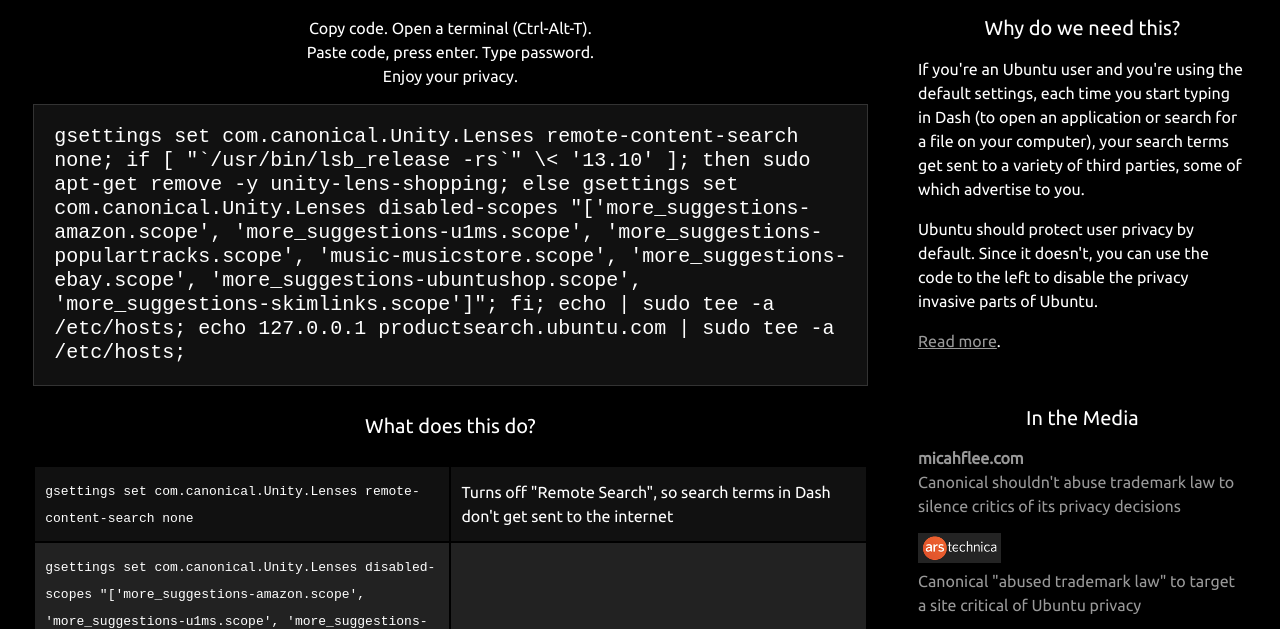
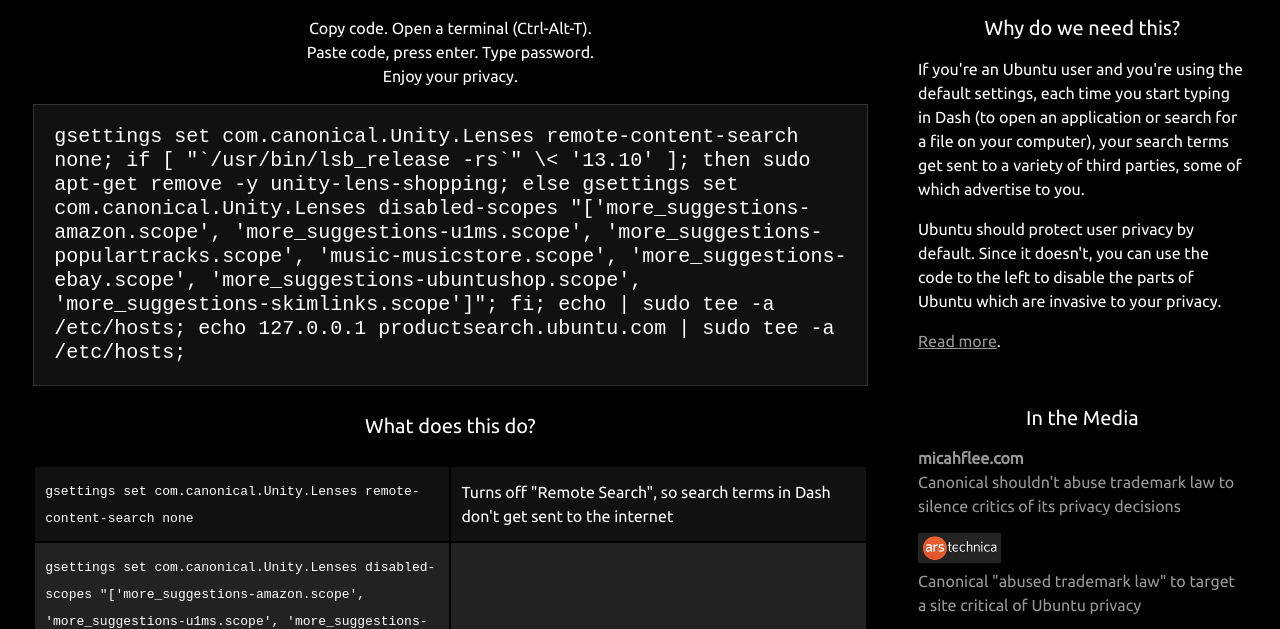
Before and after one commit to micahflee/fixubuntu, a plain HTML site: page index.html in a window 1280 px wide. Shown: the part 138-767 px from the top of the page. Drawn offline with Linux system fonts and the light colour scheme.

Commit message:
Update index.html
minor grammar fix

```diff
--- a/index.html
+++ b/index.html
@@ -50,7 +50,7 @@
       <div id="right">
         <h2>Why do we need this?</h2>
         <p>If you're an Ubuntu user and you're using the default settings, each time you start typing in Dash (to open an application or search for a file on your computer), your search terms get sent to a variety of third parties, some of which advertise to you.</p>
-        <p>Ubuntu should protect user privacy by default. Since it doesn't, you can use the code to the left to disable the privacy invasive parts of Ubuntu.</p>
+        <p>Ubuntu should protect user privacy by default. Since it doesn't, you can use the code to the left to disable the parts of Ubuntu which are invasive to your privacy.</p>
         <p><a href="https://www.eff.org/deeplinks/2012/10/privacy-ubuntu-1210-amazon-ads-and-data-leaks">Read more</a>.</p>
 
         <div class="spacer"></div>
```
